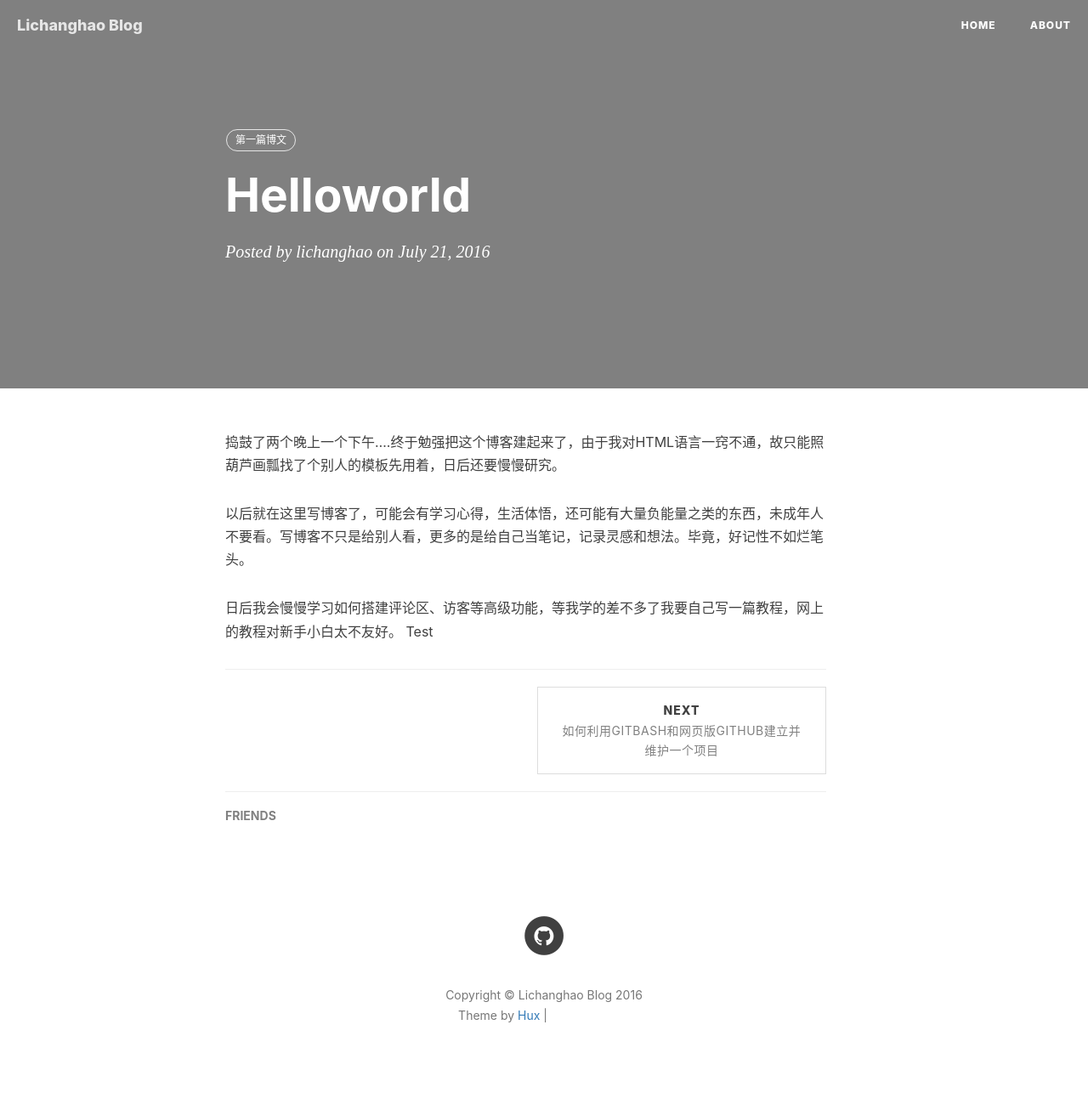
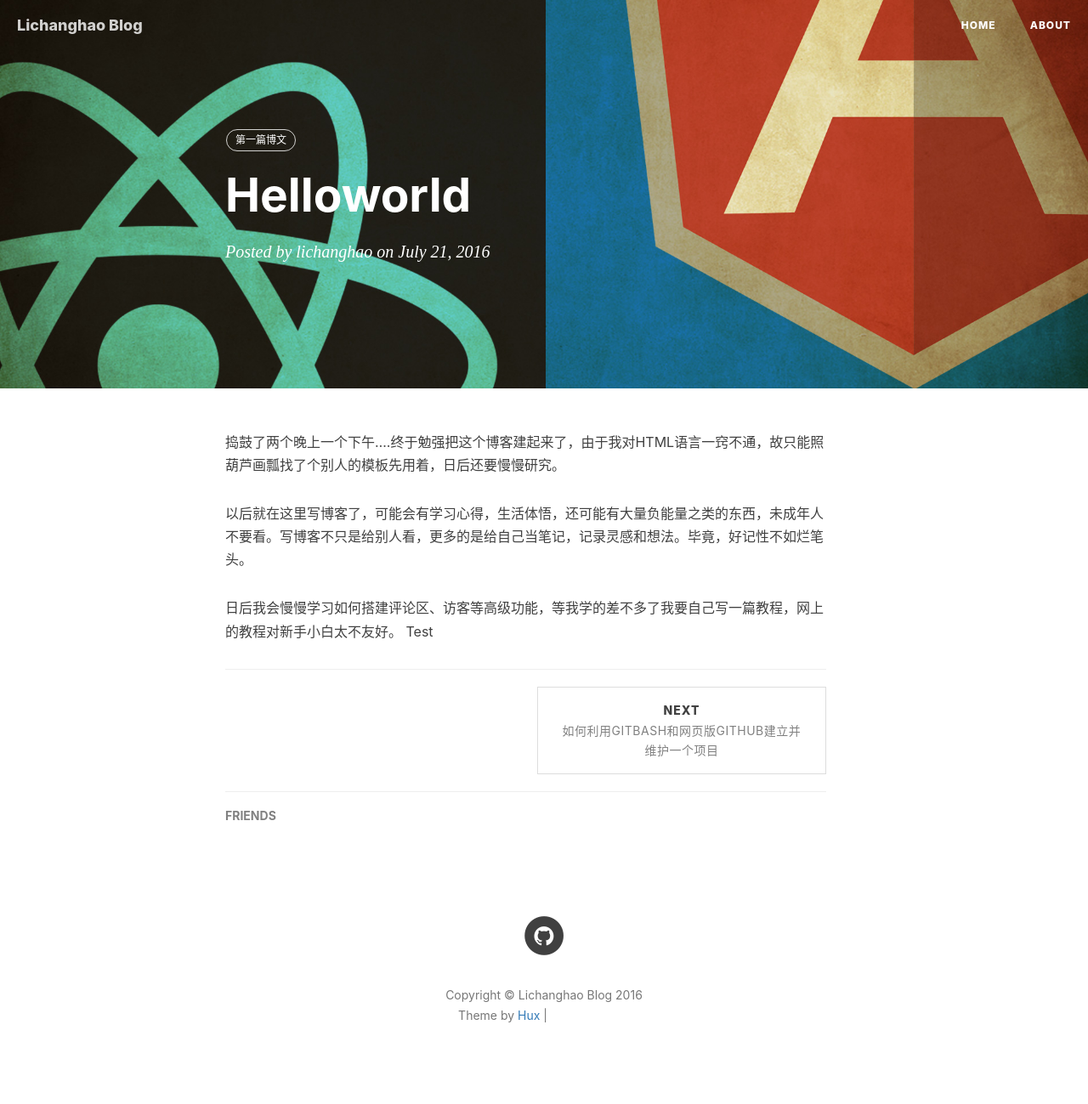
Before and after one commit to lichanghao/lichanghao.github.io.old, a Jekyll site: the page built from _posts/2016-07-21-Helloworld.md, in a window 1280 px wide. Shown: the whole page at 85% size. Built offline with Jekyll 4.4.1, drawn with Linux system fonts in a browser that asks for light colours; nearby versions of some CDN libraries; comment, search, counter and statistics services are not loaded; grey boxes are pictures that could not be loaded.

Commit message:
Update _config.yml

```diff
--- a/_config.yml
+++ b/_config.yml
@@ -1,7 +1,7 @@
 # Site settings
 title: Lichanghao Blog
 SEOTitle: 李昌浩的博客 | Lichanghao Blog
-header-img: post-bg-re-vs-ng2.jpg
+header-img: /img/post-bg-re-vs-ng2.jpg
 email: 542103276@qq.com
 description: "大学生，宅，爱好折腾"
 keyword: "生活随感，学习笔记，其他"
```
